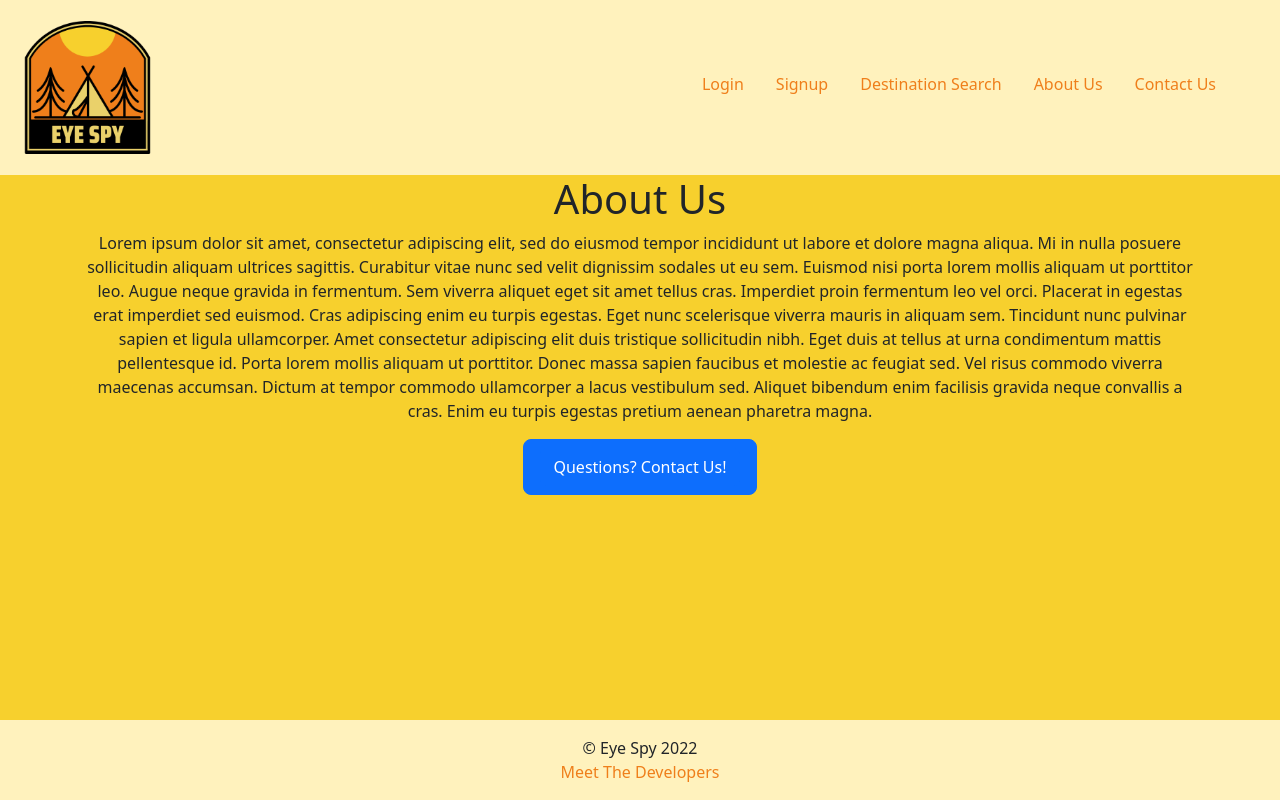
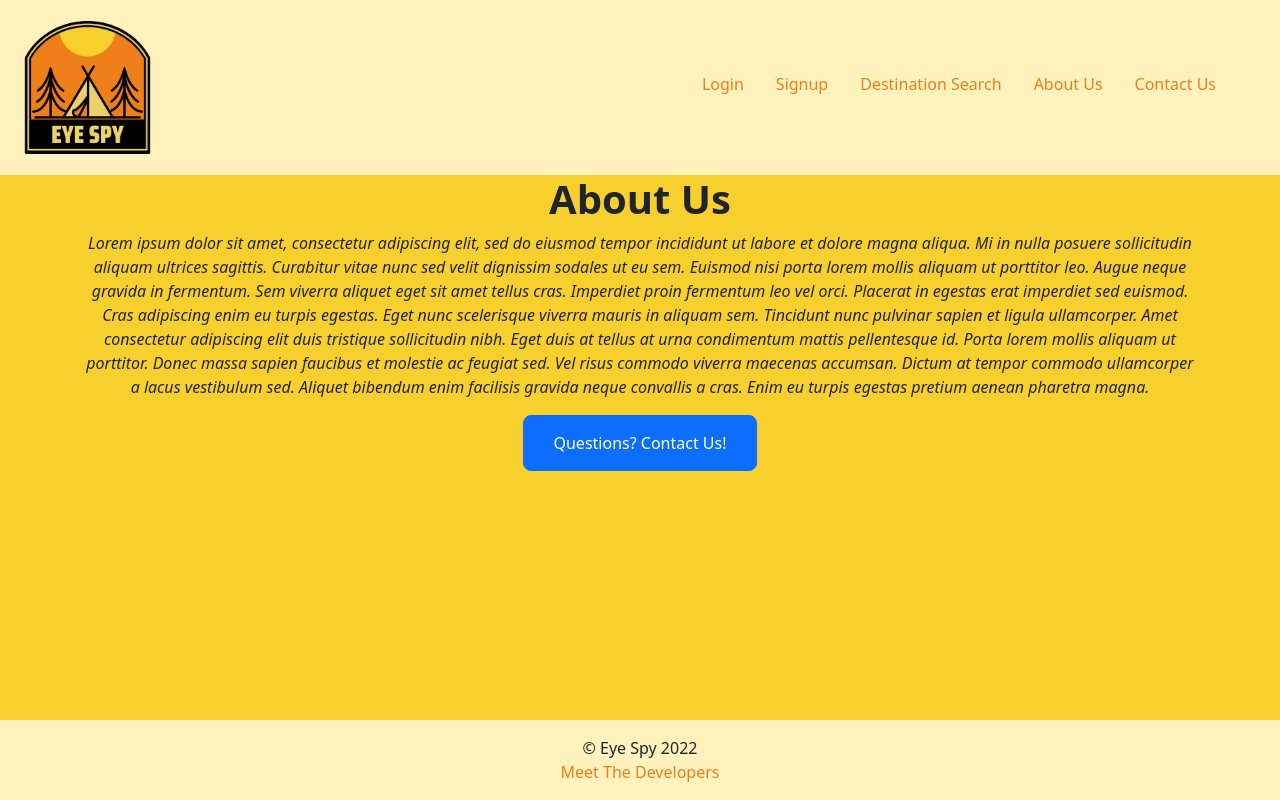
Before and after one commit to CaptainNate/Eye-Spy, a React (Create React App) app in the folder client/: page /about-us in a window 1280 px wide. Built offline with nearby package versions, Linux system fonts and the light colour scheme.

Commit message:
Added styling to header and about us text

```diff
--- a/client/src/pages/AboutUs.js
+++ b/client/src/pages/AboutUs.js
@@ -1,9 +1,9 @@
 const AboutUs = () => {
     return (
         <div class="text-center">
-            <h1>About Us</h1>
+            <h1 class="fs-1 fw-bold">About Us</h1>
         <div>
-            <p>
+            <p class="fst-italic">
             Lorem ipsum dolor sit amet, consectetur adipiscing elit, sed do eiusmod tempor incididunt ut labore et dolore magna aliqua. Mi in nulla posuere sollicitudin aliquam ultrices sagittis. Curabitur vitae nunc sed velit dignissim sodales ut eu sem. Euismod nisi porta lorem mollis aliquam ut porttitor leo. Augue neque gravida in fermentum. Sem viverra aliquet eget sit amet tellus cras. Imperdiet proin fermentum leo vel orci. Placerat in egestas erat imperdiet sed euismod. Cras adipiscing enim eu turpis egestas. Eget nunc scelerisque viverra mauris in aliquam sem. Tincidunt nunc pulvinar sapien et ligula ullamcorper. Amet consectetur adipiscing elit duis tristique sollicitudin nibh. Eget duis at tellus at urna condimentum mattis pellentesque id. Porta lorem mollis aliquam ut porttitor. Donec massa sapien faucibus et molestie ac feugiat sed. Vel risus commodo viverra maecenas accumsan. Dictum at tempor commodo ullamcorper a lacus vestibulum sed. Aliquet bibendum enim facilisis gravida neque convallis a cras. Enim eu turpis egestas pretium aenean pharetra magna.
             </p>
             <div class="btn btn-primary btn-lg">
```
